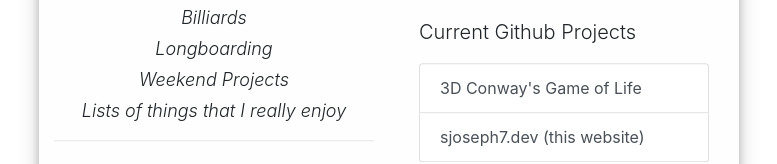
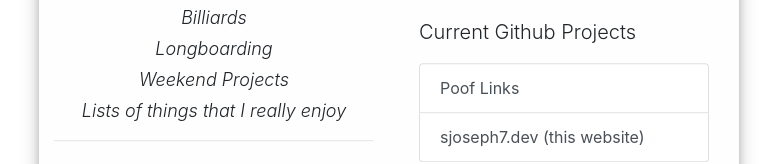
Before and after one commit to sjoseph7/.dev, a website: page index.html in a window 1280 px wide. Shown: the part 411-575 px from the top of the page, without its empty margins (251-1028 px from the left). Drawn offline with nearby package versions, Linux system fonts and the light colour scheme.

Commit message:
fix: update project

```diff
--- a/index.html
+++ b/index.html
@@ -62,9 +62,8 @@
         </div>
         <p class="lead mt-4">Current Github Projects</p>
         <div id="current-github-projects" class="list-group">
-          <a href="https://sjoseph7-3d-conways-game-of-life.netlify.app/" class="list-group-item list-group-item-action"
-            target="_blank">3D Conway's Game
-            of Life</a>
+          <a href="https://www.pooflinks.com" class="list-group-item list-group-item-action"
+            target="_blank">Poof Links</a>
           <a href="https://github.com/sjoseph7/.dev" class="list-group-item list-group-item-action"
             target="_blank">sjoseph7.dev (this
             website)</a>
```
